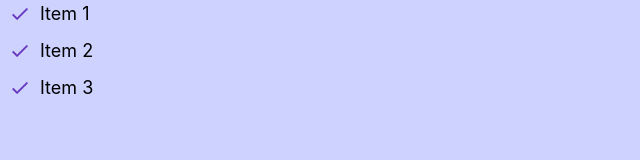
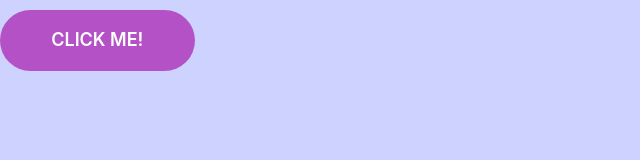
Before and after one commit to Kayla0608/KTShop, a website: page index.html in a window 1280 px wide. Shown: the whole page, without its empty margins (0-640 px from the left). Drawn offline with nearby package versions, Linux system fonts and the light colour scheme; a web font is replaced by a local one.

Commit message:
started button styling

```diff
--- a/css/styles.css
+++ b/css/styles.css
@@ -153,3 +153,21 @@ a{
     background-repeat: no-repeat;
     background-position: center;
 }
+/*Button*/
+.btn {
+    border-radius: 40px;
+    border: 0;
+    cursor: pointer;
+    font-size: 1.8rem;
+    font-weight: 600;
+    margin: 1rem 0;
+    outline: 0;
+    padding: 2rem 4vw;
+    text-align: center;
+    text-transform: uppercase;
+    white-space: nowrap;
+}
+.btn-accent{
+    background-color: var(--color-accent);
+    color: white;
+}
--- a/index.html
+++ b/index.html
@@ -10,11 +10,6 @@
     <title>Document</title>
 </head>
 <body>
-
-        <ul class="list--check">
-            <li class="list__item">Item 1</li>
-            <li class="list__item">Item 2</li>
-            <li class="list__item">Item 3</li>
-        </ul>
+    <button class="btn btn-accent btn-stretch"> Click me! </button>
 </body>
 </html>
```
